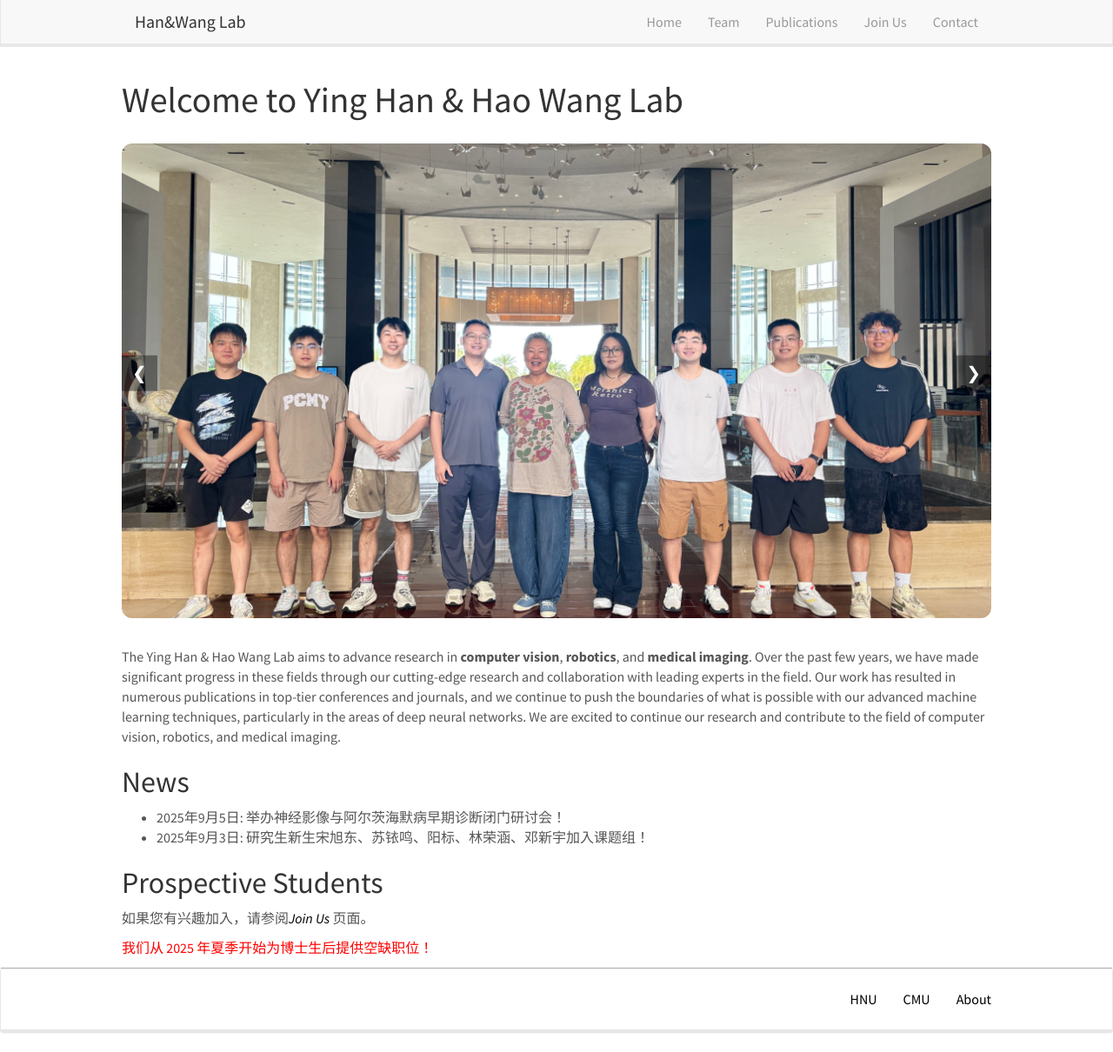
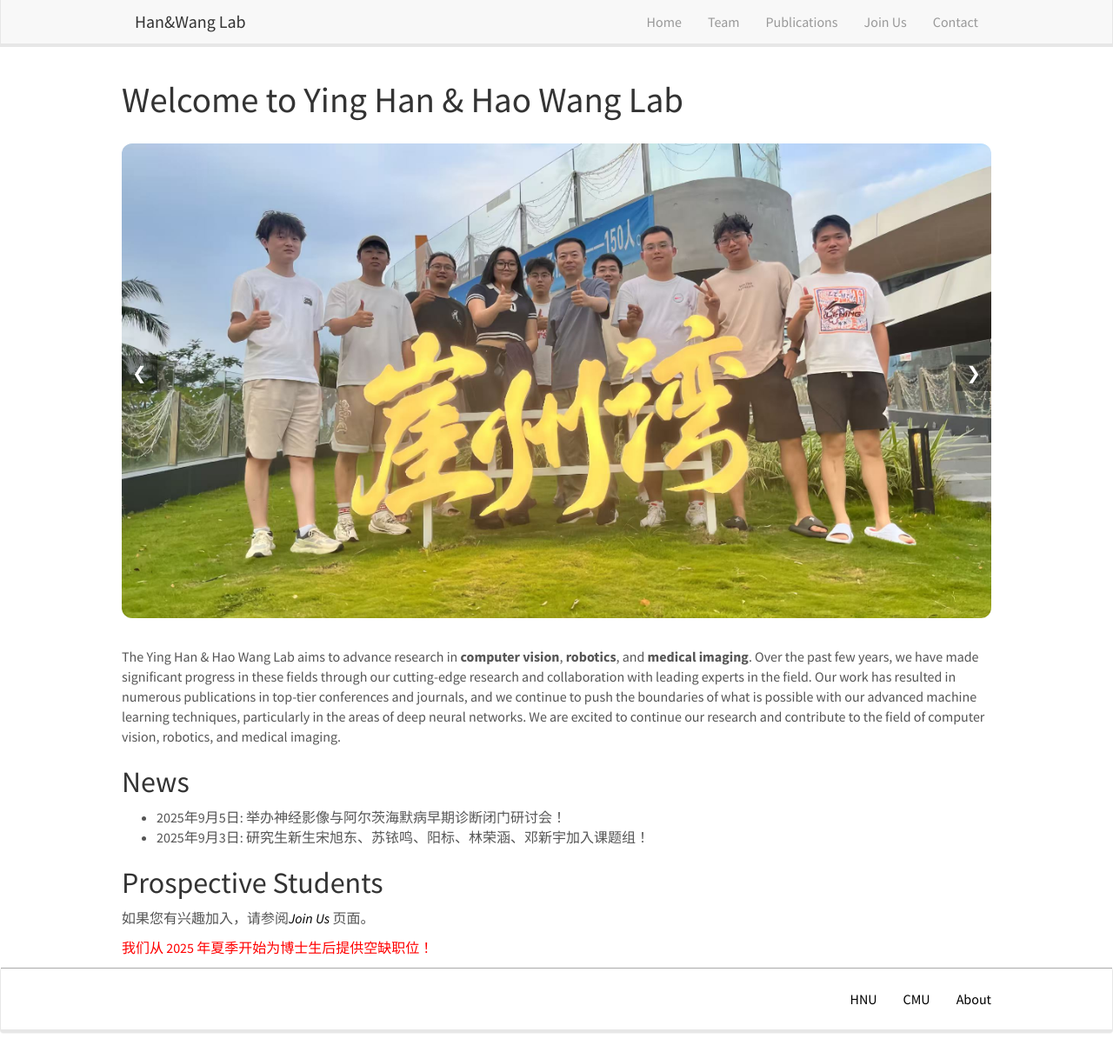
Before and after one commit to han-wang-lab/han-wang-lab.github.io, a Jekyll site: the page built from _pages/home.md, in a window 1280 px wide and 1210 px high. Shown: the whole window at 87% size. Built offline with Jekyll 4.4.1, drawn with Linux system fonts in a browser that asks for light colours; nearby versions of some CDN libraries.

Commit message:
hanpic_top

```diff
--- a/_pages/home.md
+++ b/_pages/home.md
@@ -51,8 +51,8 @@ permalink: /
 
 <!-- === 图片容器 === -->
 <div class="carousel-dual">
-  <img src="{{ site.url }}{{ site.baseurl }}/images/teampic/teamall.jpg" class="active" alt="team">
-   <img src="{{ site.url }}{{ site.baseurl }}/images/teampic/team3.jpg" alt="team3">
+  <img src="{{ site.url }}{{ site.baseurl }}/images/teampic/team3.jpg" class="active" alt="team">
+   <img src="{{ site.url }}{{ site.baseurl }}/images/teampic/teamall.jpg" alt="team3">
   <img src="{{ site.url }}{{ site.baseurl }}/images/teampic/team2.jpg" alt="lab">
 
   <button class="prev" onclick="changeD(-1)">&#10094;</button>
```
Also changed, not shown: images/teampic/lab1.jpg (deleted).
